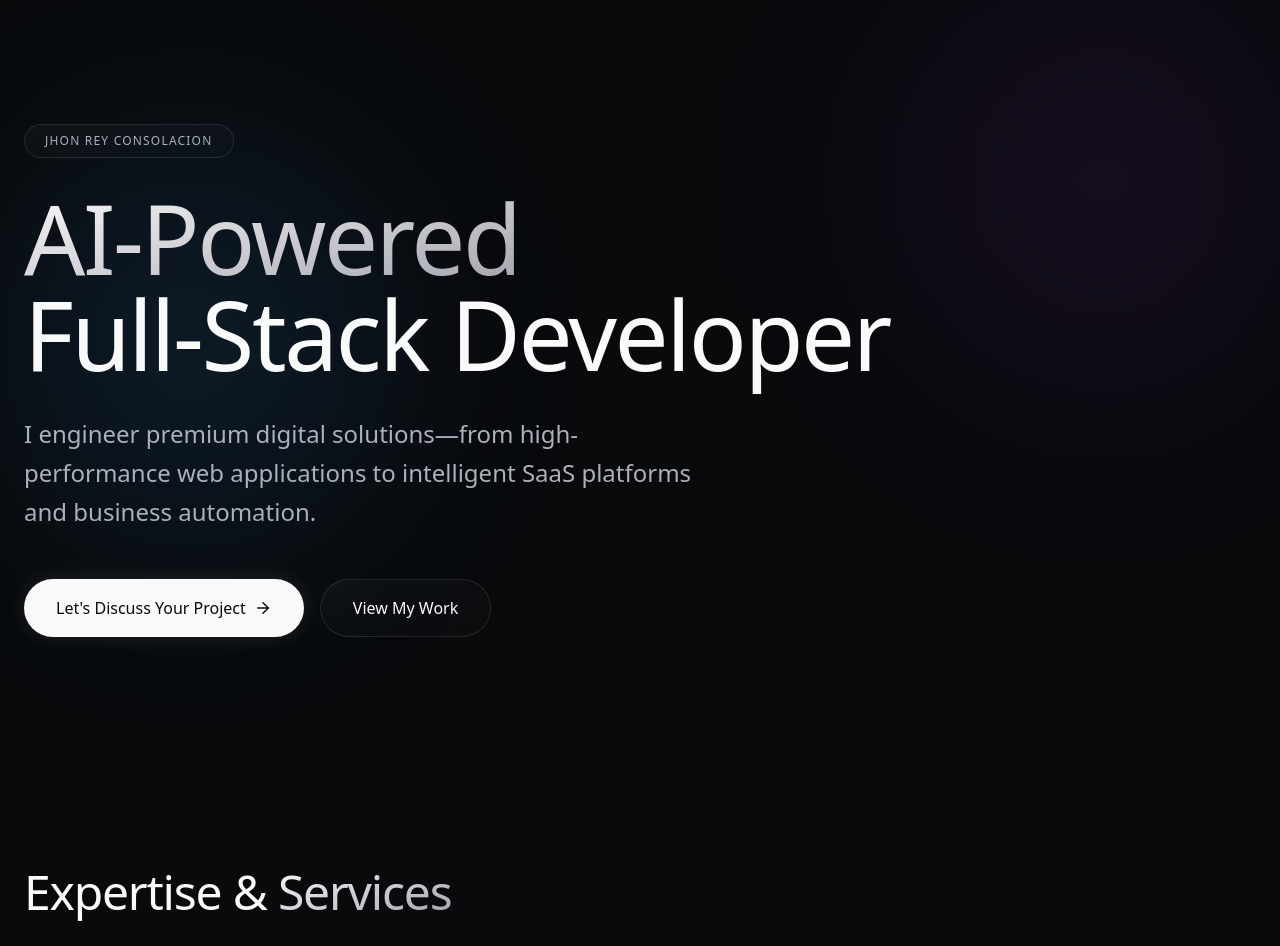
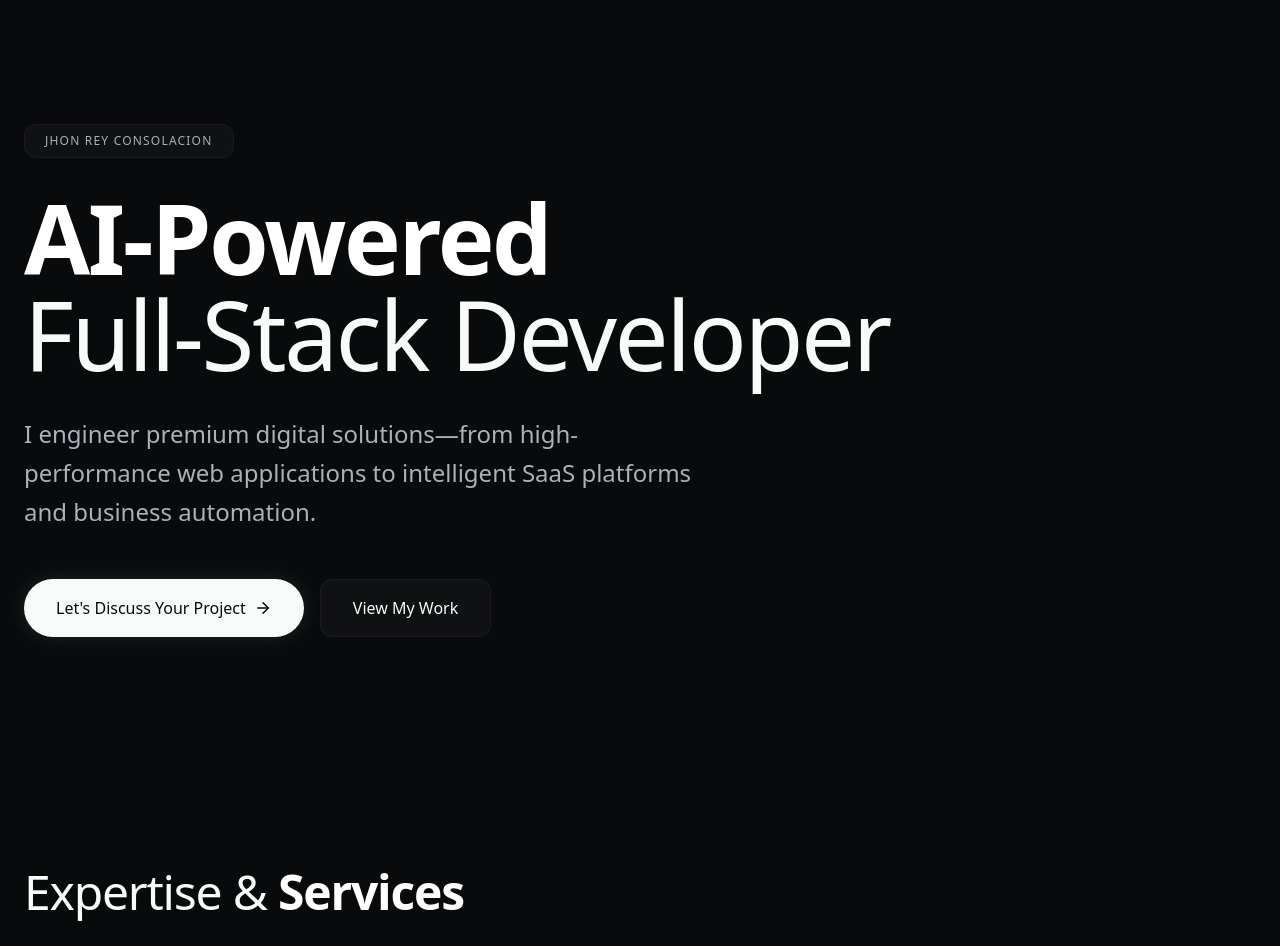
Before and after one commit to jhonny8765/portfolio-website, a Next.js app: page / in a window 1280 px wide. Shown: the part 60-1006 px from the top of the page. Built offline with nearby package versions, Linux system fonts and the light colour scheme; no server answers.

Commit message:
refactor: impeccable distill and bolder, replaced gradient text with strong white, removed animated mesh and simplified glass panels

```diff
--- a/src/app/globals.css
+++ b/src/app/globals.css
@@ -35,20 +35,7 @@
   body {
     overflow-x: hidden;
     position: relative;
-  }
-
-  /* Subtle Animated Background Mesh */
-  body::before {
-    content: '';
-    position: fixed;
-    top: 0; left: 0; width: 100vw; height: 100vh;
-    background:
-      radial-gradient(circle at 15% 50%, var(--color-accent-glow), transparent 25%),
-      radial-gradient(circle at 85% 30%, hsla(280, 100%, 60%, 0.1), transparent 25%);
-    z-index: -1;
-    filter: blur(80px);
-    animation: bgShift 20s ease-in-out infinite alternate;
-    pointer-events: none;
+    /* Removed heavy animated background mesh */
   }
 
   h1, h2, h3, h4 {
@@ -59,25 +46,18 @@
 }
 
 @layer utilities {
-  .text-gradient {
-    @apply bg-clip-text text-transparent bg-gradient-to-br from-white to-zinc-400;
+  .text-strong {
+    @apply text-white font-semibold tracking-tight;
   }
 
   .glass-panel {
-    @apply bg-gradient-to-br from-white/[0.03] to-white/[0.01]
-           border border-white/10 backdrop-blur-xl
-           transition-all duration-500 ease-out;
+    @apply bg-zinc-900/50 border border-zinc-800/50
+           transition-all duration-300 ease-out rounded-xl;
   }
 
   .glass-panel:hover {
-    @apply border-white/20 bg-gradient-to-br from-white/[0.05] to-white/[0.02]
-           shadow-[0_20px_40px_rgba(0,0,0,0.4)] -translate-y-1;
+    @apply bg-zinc-800/60 border-zinc-700/50 -translate-y-1;
   }
-}
-
-@keyframes bgShift {
-  0% { transform: scale(1); }
-  100% { transform: scale(1.1) translate(2%, 2%); }
 }
 
 @keyframes revealUp {
--- a/src/components/Contact.tsx
+++ b/src/components/Contact.tsx
@@ -34,7 +34,7 @@ export default function Contact() {
         <div className="grid grid-cols-1 lg:grid-cols-2 gap-16 items-center">
           <div className="reveal">
             <h2 className="text-4xl md:text-5xl lg:text-6xl font-medium tracking-tight mb-6">
-              Let's Discuss <br/><span className="text-gradient">Your Project</span>
+              Let's Discuss <br/><span className="text-strong">Your Project</span>
             </h2>
             <p className="text-xl text-[var(--color-text-secondary)] leading-relaxed mb-10 max-w-lg">
               Whether you need a full-stack web application, an automated business workflow, or professional resume services, I'm here to help. Reach out and let's build something great.
--- a/src/components/Hero.tsx
+++ b/src/components/Hero.tsx
@@ -13,7 +13,7 @@ export default function Hero() {
           </div>
 
           <h1 className="text-6xl md:text-7xl lg:text-8xl font-medium tracking-tight mb-8">
-            <span className="text-gradient">AI-Powered</span> <br />
+            <span className="text-strong">AI-Powered</span> <br />
             <span className="text-[var(--color-text-primary)]">Full-Stack Developer</span>
           </h1>
 
--- a/src/components/Portfolio.tsx
+++ b/src/components/Portfolio.tsx
@@ -42,7 +42,7 @@ export default function Portfolio() {
       <div className="max-w-7xl mx-auto px-6 w-full">
         <div className="reveal max-w-2xl mb-16">
           <h2 className="text-4xl md:text-5xl font-medium tracking-tight mb-6">
-            Systems <span className="text-gradient">I've Built</span>
+            Systems <span className="text-strong">I've Built</span>
           </h2>
           <p className="text-xl text-[var(--color-text-secondary)] leading-relaxed">
             A selection of production-ready platforms, tools, and automated systems I have designed and developed to solve real business problems.
--- a/src/components/ResumeService.tsx
+++ b/src/components/ResumeService.tsx
@@ -14,7 +14,7 @@ export default function ResumeService() {
           </div>
 
           <h2 className="text-3xl md:text-5xl font-medium mb-6 relative z-10 tracking-tight">
-            Need a <span className="text-gradient">Resume That Gets Noticed?</span>
+            Need a <span className="text-strong">Resume That Gets Noticed?</span>
           </h2>
           <p className="text-[var(--color-text-secondary)] text-lg md:text-xl mb-10 max-w-2xl mx-auto leading-relaxed relative z-10">
             Beyond development and automation, I help professionals stand out. Get your career materials polished by someone who understands what hiring managers and automated systems (ATS) look for.
--- a/src/components/Services.tsx
+++ b/src/components/Services.tsx
@@ -40,7 +40,7 @@ export default function Services() {
       <div className="max-w-7xl mx-auto px-6 w-full">
         <div className="reveal max-w-2xl mb-16">
           <h2 className="text-4xl md:text-5xl font-medium tracking-tight mb-6">
-            Expertise & <span className="text-gradient">Services</span>
+            Expertise & <span className="text-strong">Services</span>
           </h2>
           <p className="text-xl text-[var(--color-text-secondary)] leading-relaxed">
             You don't have to hire five different people for your digital needs. I combine web development, AI, automation, and more to turn ideas into working solutions.
```
Also changed, not shown: .impeccable/critique/2026-08-17T04-58-10Z__src.md (added).
